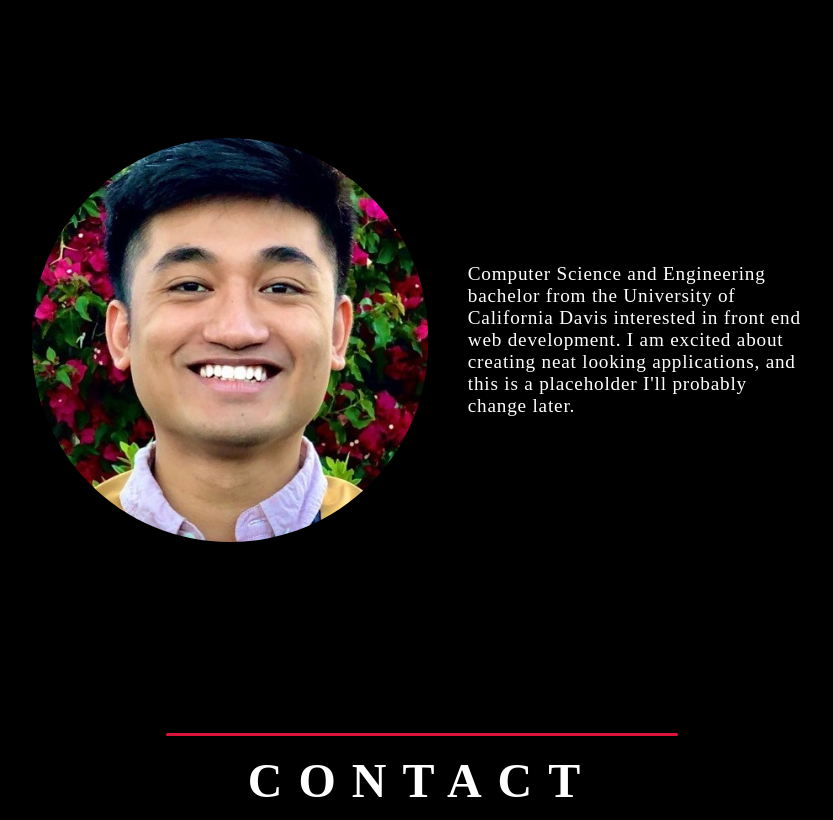
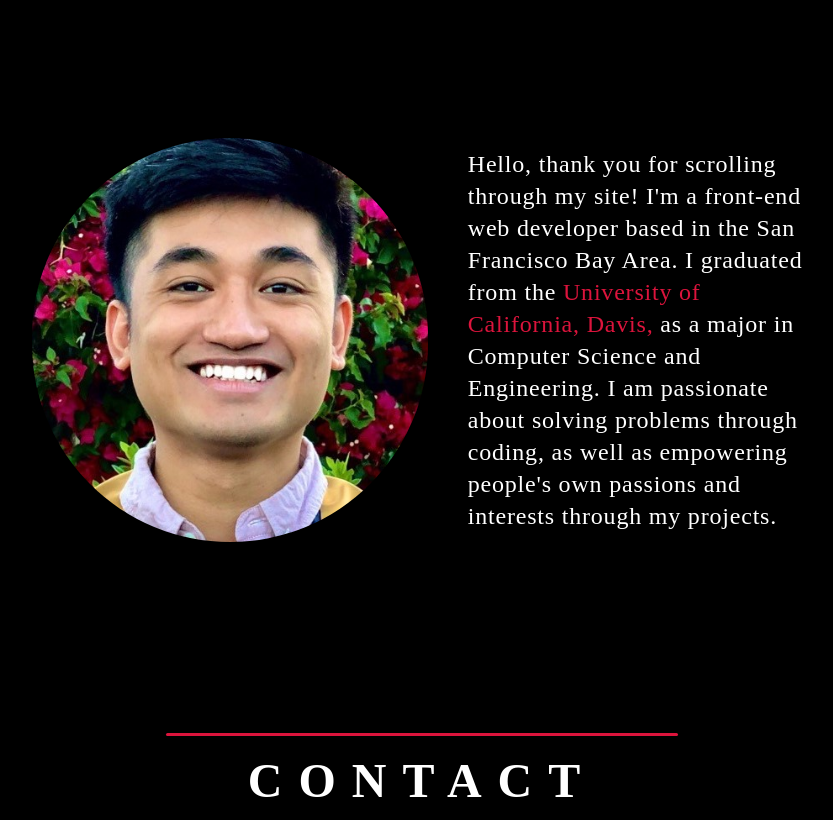
Before and after one commit to nugalcode/website_v2, a React (Create React App) app: page / in a window 1280 px wide. Shown: the part 3620-4440 px from the top of the page, without its empty margins (218-1051 px from the left). Built offline with nearby package versions, Linux system fonts and the light colour scheme.

Commit message:
Updated About description

```diff
--- a/src/components/About.js
+++ b/src/components/About.js
@@ -11,9 +11,12 @@ const About = forwardRef((props, ref) => {
                 <div className="aboutPicWrap">
                     <img className="aboutPic" src={myPic} alt="pic" />
                 </div>
-                <div id="aboutDescription"> Computer Science and Engineering bachelor from the University of California Davis
-                    interested in front end web development. I am excited about creating neat looking
-                    applications, and this is a placeholder I'll probably change later.
+                <div id="aboutDescription">
+                    <span> Hello, thank you for scrolling through my site! I'm a front-end web developer based in the San Francisco Bay Area.
+                    I graduated from the <a className="davisLink" href="https://www.ucdavis.edu/" target="_blank" rel="noreferrer">University of California, Davis, </a>
+                        as a major in Computer Science and Engineering. I am passionate about solving problems through coding, as well as empowering
+                        people's own passions and interests through my projects.
+                    </span>
                 </div>
             </div>
         </div>
--- a/src/css/About.css
+++ b/src/css/About.css
@@ -3,7 +3,7 @@
     align-items: center;
     min-height: 100vh;
     flex-direction: column;
-    font-size: 1.2rem;
+    font-size: 1.5rem;
 }
 
 .aboutContentContainer {
@@ -24,10 +24,15 @@
     border-radius: 500px;
 }
 
+.davisLink {
+    color: crimson !important;
+}
+
 #aboutDescription {
     display: flex;
     width: 50%;
     padding: 20px;
+    line-height: 2rem;
 }
 
 @media screen and (max-width:990px) {
```
